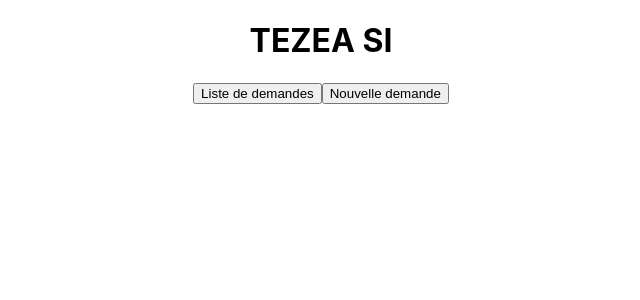
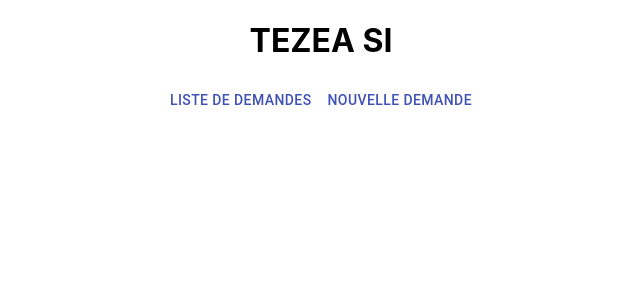
Before and after one commit to dbllt/pit_tezea_si, a React (Create React App) app in the folder front/: page / in a window 1280 px wide. Shown: the top 300 px of the page, without its empty margins (319-959 px from the left). Built offline with nearby package versions, Linux system fonts and the light colour scheme.

Commit message:
adding MaterialUI

```diff
--- a/front/package.json
+++ b/front/package.json
@@ -3,6 +3,7 @@
   "version": "0.1.0",
   "private": true,
   "dependencies": {
+    "@material-ui/core": "^4.11.3",
     "@testing-library/jest-dom": "^5.11.9",
     "@testing-library/react": "^11.2.5",
     "@testing-library/user-event": "^12.6.3",
--- a/front/src/App.tsx
+++ b/front/src/App.tsx
@@ -1,9 +1,9 @@
 import React from 'react';
 import './App.css';
 import Menu from "./components/Menu/Menu";
-import {HashRouter, Link, Route} from "react-router-dom";
-import ListeDemandes from "./components/ListeDemandes/ListeDemandes";
-import NouvelleDemande from "./components/NouvelleDemande/NouvelleDemande";
+import {HashRouter, Route} from "react-router-dom";
+import RequestsList from "./components/RequestsList/RequestsList";
+import NewRequest from "./components/NewRequest/NewRequest";
 
 function App() {
   return (
@@ -13,8 +13,8 @@ function App() {
                   <h1>TEZEA SI</h1>
                   <div className="content">
                       <Route exact path="/" component={Menu}/>
-                      <Route path="/liste" component={ListeDemandes}/>
-                      <Route path="/nouvelle_demande" component={NouvelleDemande}/>
+                      <Route path="/requestsList" component={RequestsList}/>
+                      <Route path="/newRequest" component={NewRequest}/>
                   </div>
               </div>
           </HashRouter>
--- a/front/src/components/ListeDemandes/ListeDemandes.tsx
+++ /dev/null
@@ -1,15 +0,0 @@
-import React from 'react';
-import {Link} from "react-router-dom";
-
-const ListeDemandes: React.FC = () => (
-  <div>
-    ListeDemandes Component
-      <Link to="/">
-          <button type="button">
-              Retour
-          </button>
-      </Link>
-  </div>
-);
-
-export default ListeDemandes;
--- a/front/src/components/Menu/Menu.tsx
+++ b/front/src/components/Menu/Menu.tsx
@@ -1,11 +1,8 @@
 import React from "react";
 import {
-    Route,
-    HashRouter,
     Link
 } from "react-router-dom";
-import NouvelleDemande from "../NouvelleDemande/NouvelleDemande";
-import ListeDemandes from "../ListeDemandes/ListeDemandes";
+import { Button } from '@material-ui/core';
 
 interface Props {
 
@@ -25,15 +22,15 @@ class Menu extends React.Component<Props, State> {
     render() {
         return (
             <div>
-                <Link to="/liste">
-                    <button type="button">
+                <Link to="/requestsList">
+                    <Button color="primary">
                         Liste de demandes
-                    </button>
+                    </Button>
                 </Link>
-                <Link to="/nouvelle_demande">
-                    <button type="button">
+                <Link to="/newRequest">
+                    <Button color="primary">
                         Nouvelle demande
-                    </button>
+                    </Button>
                 </Link>
 
             </div>
--- /dev/null
+++ b/front/src/components/NewRequest/NewRequest.tsx
@@ -0,0 +1,16 @@
+import React from 'react';
+import {Link} from "react-router-dom";
+import {Button} from "@material-ui/core";
+
+const NewRequest: React.FC = () => (
+  <div>
+    Nouvelle Demande
+      <Link to="/">
+          <Button type="button">
+              Retour
+          </Button>
+      </Link>
+  </div>
+);
+
+export default NewRequest;
--- a/front/src/components/NouvelleDemande/NouvelleDemande.tsx
+++ /dev/null
@@ -1,15 +0,0 @@
-import React from 'react';
-import {Link} from "react-router-dom";
-
-const NouvelleDemande: React.FC = () => (
-  <div>
-    NouvelleDemande Component
-      <Link to="/">
-          <button type="button">
-              Retour
-          </button>
-      </Link>
-  </div>
-);
-
-export default NouvelleDemande;
--- /dev/null
+++ b/front/src/components/RequestsList/RequestsList.tsx
@@ -0,0 +1,16 @@
+import React from 'react';
+import {Link} from "react-router-dom";
+import {Button} from '@material-ui/core'
+
+const RequestsList: React.FC = () => (
+  <div>
+    Liste de Demandes
+      <Link to="/">
+          <Button color="primary">
+              Retour
+          </Button>
+      </Link>
+  </div>
+);
+
+export default RequestsList;
```
Also changed, not shown: front/src/components/NewRequest/NewRequest.css (renamed from front/src/components/NouvelleDemande/NouvelleDemande.module.css), front/src/components/RequestsList/RequestsList.css (renamed from front/src/components/ListeDemandes/ListeDemandes.module.css), 2 other files (tests, documents, lock files or other folders).
